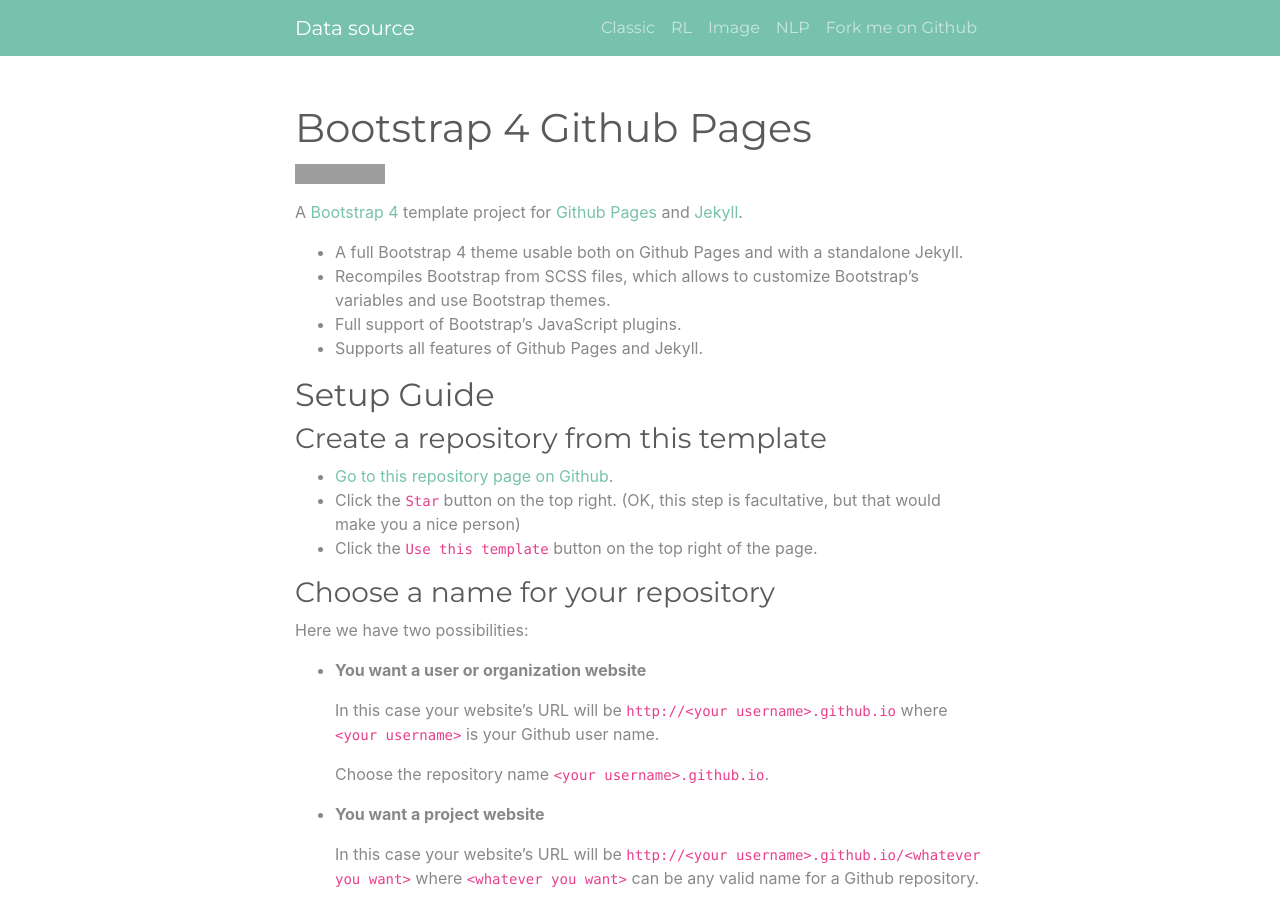
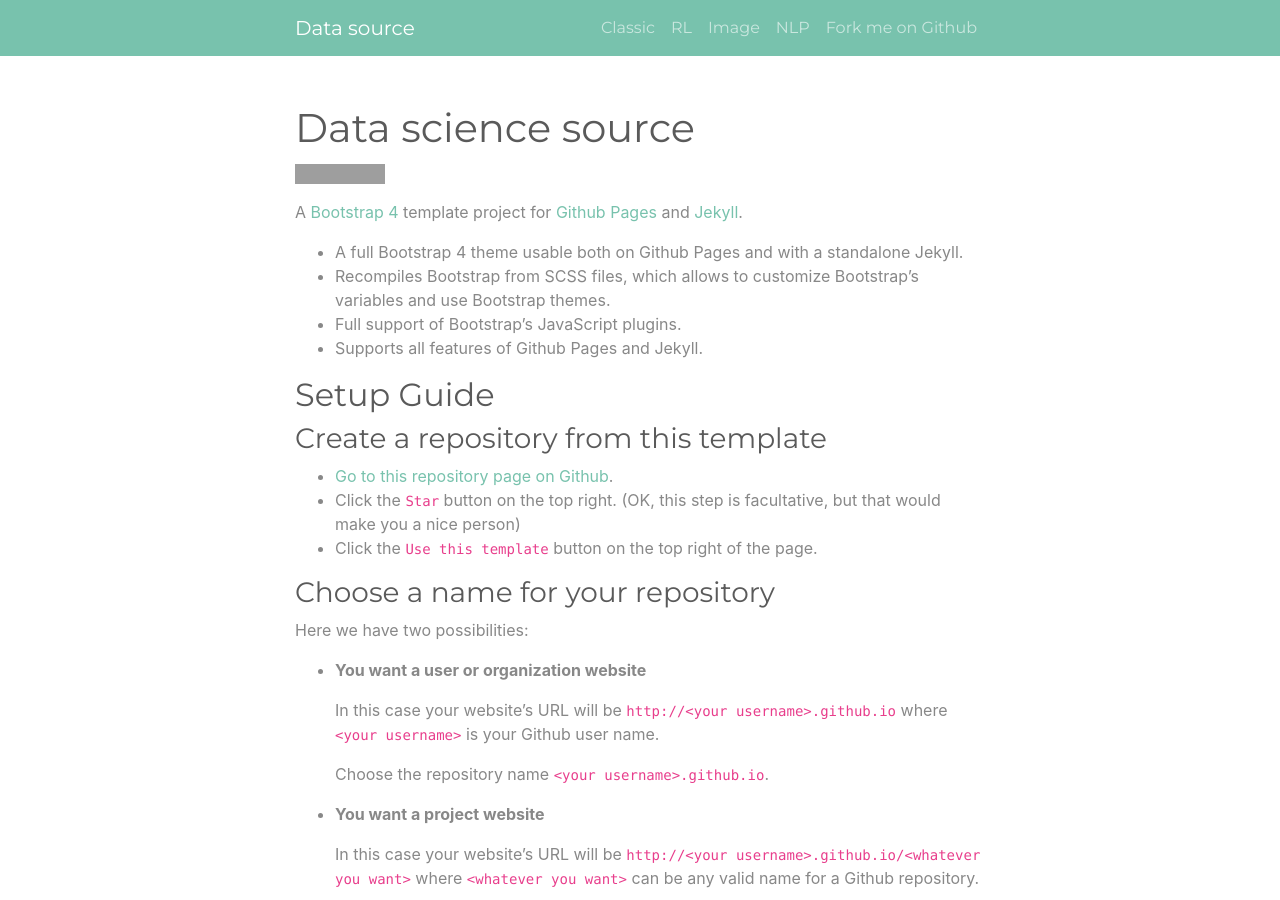
Before and after one commit to RoiPeleg/Data-Hub, a Jekyll site: the page built from index.md, in a window 1280 px wide and 900 px high. Built offline with Jekyll 4.4.1, drawn with Linux system fonts in a browser that asks for light colours; grey boxes are pictures that could not be loaded.

Commit message:
Update index.md

```diff
--- a/index.md
+++ b/index.md
@@ -1,6 +1,6 @@
 ---
 layout: page
-title: Bootstrap 4 Github Pages
+title: Data science source
 ---
 
 [![GitHub Repo stars](https://img.shields.io/github/stars/nicolas-van/bootstrap-4-github-pages?style=social)](https://github.com/nicolas-van/bootstrap-4-github-pages)
```
